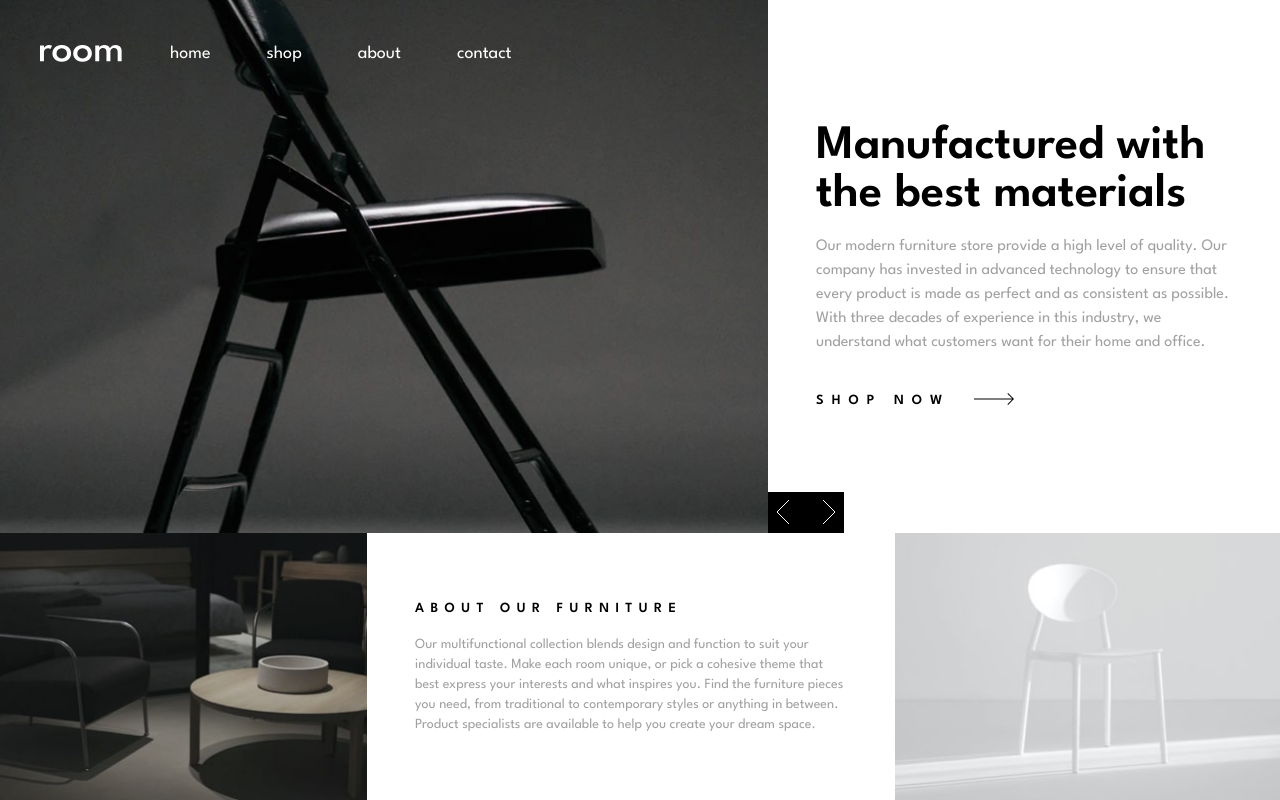
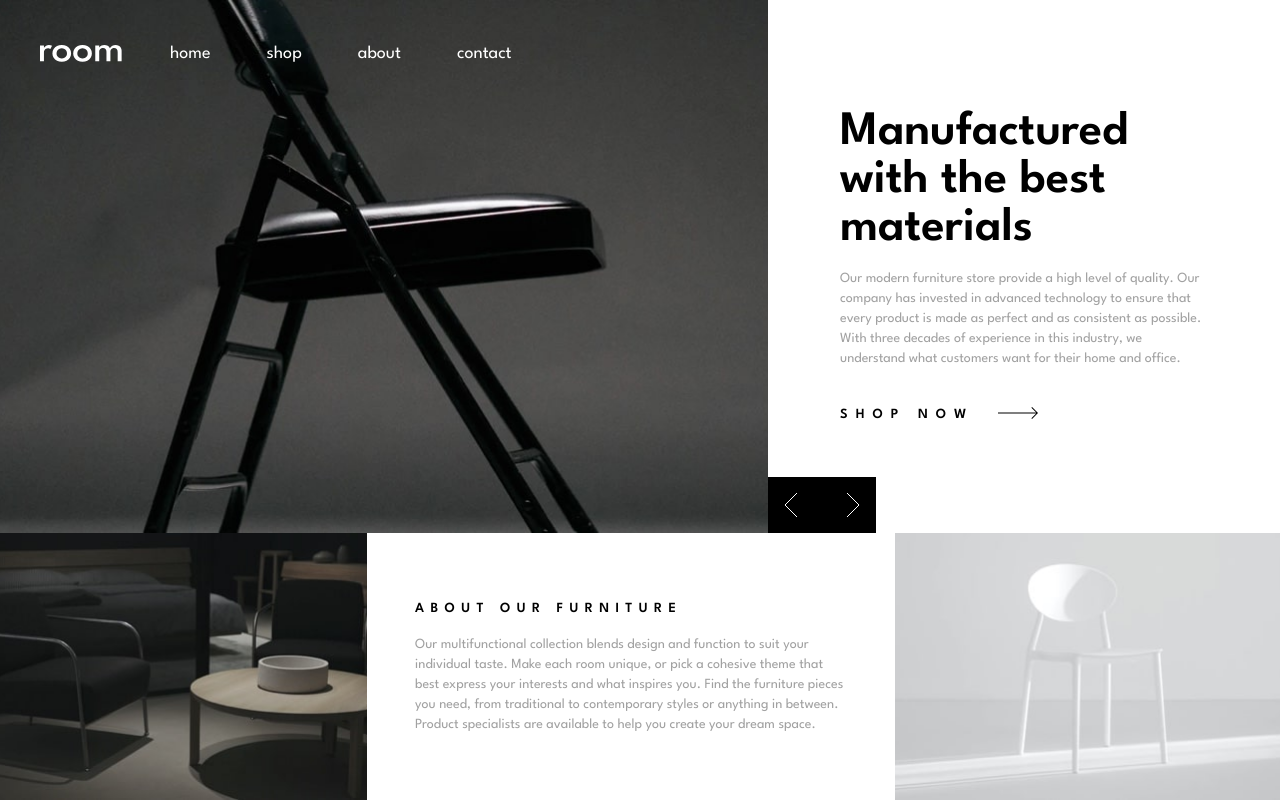
Before and after one commit to aosull97/room-homepage, a React (Vite) app: page / in a window 1280 px wide. Both pictures are taken after a click on the button 783 px from the left and 512 px from the top of the page. Built offline with nearby package versions, Linux system fonts and the light colour scheme.

Commit message:
Styling edit

```diff
--- a/src/components/Slide1.jsx
+++ b/src/components/Slide1.jsx
@@ -24,7 +24,7 @@ const Slide1 = ({ slideRight, slideLeft }) => {
         />
       </div>
       <div className="lg:w-2/5 lg:place-self-center relative h-100%">
-        <div className="px-10 py-12 xlg:py-16 xl:px-12">
+        <div className="px-10 py-12 xlg:py-16 xl:px-18">
           <p className="font-semibold text-3xl lg:text-4xl xl:text-5xl">
             Discover innovative ways to decorate
           </p>
--- a/src/components/Slide2.jsx
+++ b/src/components/Slide2.jsx
@@ -24,11 +24,11 @@ const Slide2 = ({ slideRight, slideLeft}) => {
         />
       </div>
       <div className="lg:w-2/5 lg:place-self-center relative h-100%">
-        <div className="px-10 py-12 xlg:py-16 xl:px-12">
+        <div className="px-10 py-12 xlg:py-16 xl:px-18">
           <p className="font-semibold text-3xl lg:text-4xl xl:text-5xl">
             We are available all across the globe
           </p>
-          <p className="text-grey-500 py-4 lg:text-md">
+          <p className="text-grey-500 py-4 lg:text-xs xl:text-sm">
             With stores all over the world, it's easy for you to find furniture
             for your home or place of business. Locally, we’re in most major
             cities throughout the country. Find the branch nearest you using our
--- a/src/components/Slide3.jsx
+++ b/src/components/Slide3.jsx
@@ -24,11 +24,11 @@ const Slide3 = ({ slideRight, slideLeft}) => {
         />
       </div>
       <div className="lg:w-2/5 lg:place-self-center relative h-100%">
-        <div className="px-10 py-12 xlg:py-16 xl:px-12">
+        <div className="px-10 py-12 xlg:py-16 xl:px-18">
           <p className="font-semibold text-3xl lg:text-4xl xl:text-5xl">
             Manufactured with the best materials
           </p>
-          <p className="text-grey-500 py-4 lg:text-md">
+          <p className="text-grey-500 py-4 lg:text-xs xl:text-sm">
             Our modern furniture store provide a high level of quality. Our
             company has invested in advanced technology to ensure that every
             product is made as perfect and as consistent as possible. With three
--- a/src/components/SliderButton.jsx
+++ b/src/components/SliderButton.jsx
@@ -7,7 +7,7 @@ const SliderButton = ({ slideRight, slideLeft }) => {
   return (
     <div className="flex gap-4 bg-black">
       <div>
-        <button onClick={slideLeft} className="bg-black p-2 hover:bg-grey-800 hover:cursor-pointer">
+        <button onClick={slideLeft} className="bg-black p-4 hover:bg-grey-800 hover:cursor-pointer">
           <img
             src={left}
             alt="arrow icon"
@@ -17,7 +17,7 @@ const SliderButton = ({ slideRight, slideLeft }) => {
         </button>
       </div>
       <div>
-        <button onClick={slideRight} className="bg-black p-2 hover:bg-grey-800 hover:cursor-pointer">
+        <button onClick={slideRight} className="bg-black p-4 hover:bg-grey-800 hover:cursor-pointer">
           <img
             src={right}
             alt="arrow icon"
```
